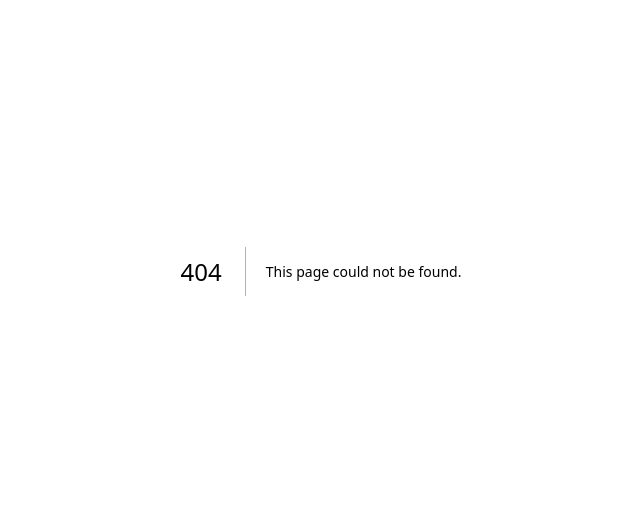
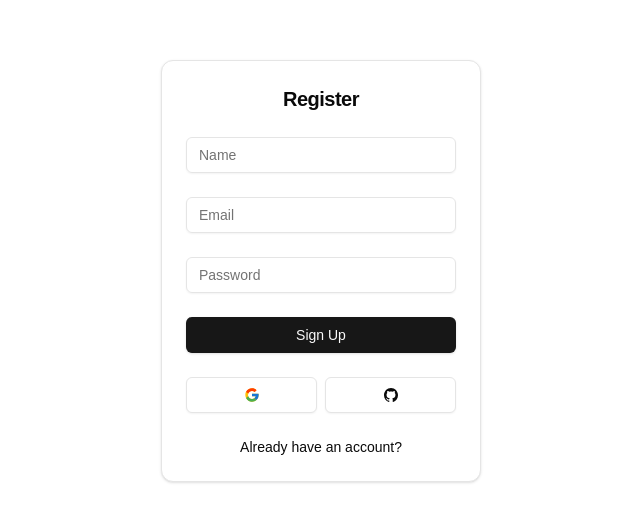
Before and after one commit to lskeey/next-auth-v5, a Next.js app: page /auth/register in a window 1280 px wide. Before the commit this address had no page. Shown: the part 129-650 px from the top of the page, without its empty margins (319-959 px from the left). Built offline with nearby package versions, Linux system fonts and the light colour scheme.

Commit message:
feat(auth): add register page and routes

```diff
--- /dev/null
+++ b/app/auth/register/page.tsx
@@ -0,0 +1,7 @@
+import RegisterCard from "@/components/auth/register-card";
+
+export default function RegisterPage () {
+  return (
+    <RegisterCard />
+  )
+}
--- /dev/null
+++ b/components/auth/register-card.tsx
@@ -0,0 +1,16 @@
+import CardWrapper from "./card-wrapper"
+import RegisterForm from "./register-form"
+
+const RegisterCard = () => {
+  return (
+    <CardWrapper
+      headerLabel="Register"
+      switchButtonLabel="Already have an account?"
+      switchButtonHref="/auth/login"
+      showSocial>
+      <RegisterForm />
+    </CardWrapper>
+  )
+}
+
+export default RegisterCard
--- a/components/auth/register-form.tsx
+++ b/components/auth/register-form.tsx
@@ -69,7 +69,7 @@
             </FormItem>
           )}
         />
-        <Button type="submit" className="w-full">Sign In</Button>
+        <Button type="submit" className="w-full">Sign Up</Button>
       </form>
     </Form>
   )
```
